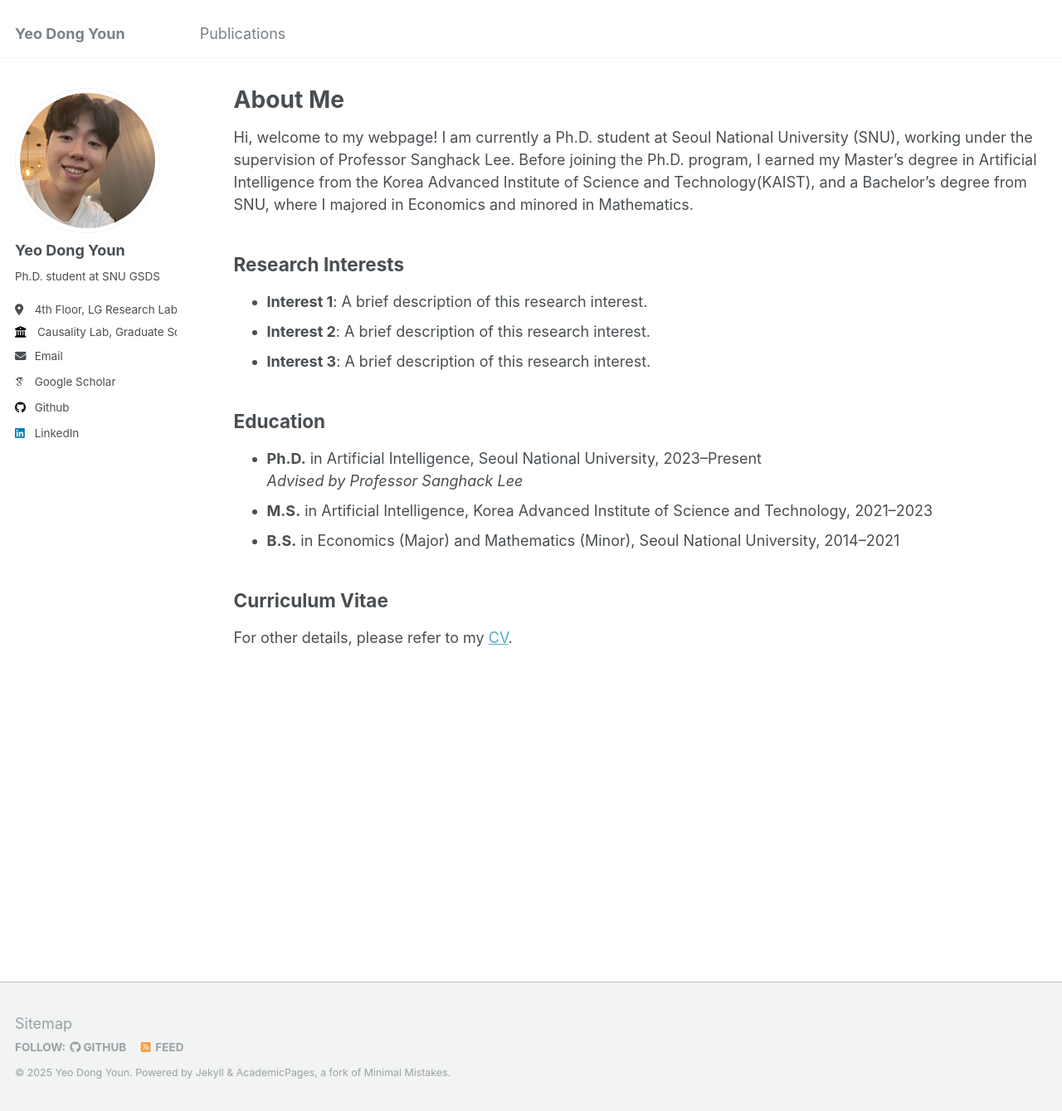
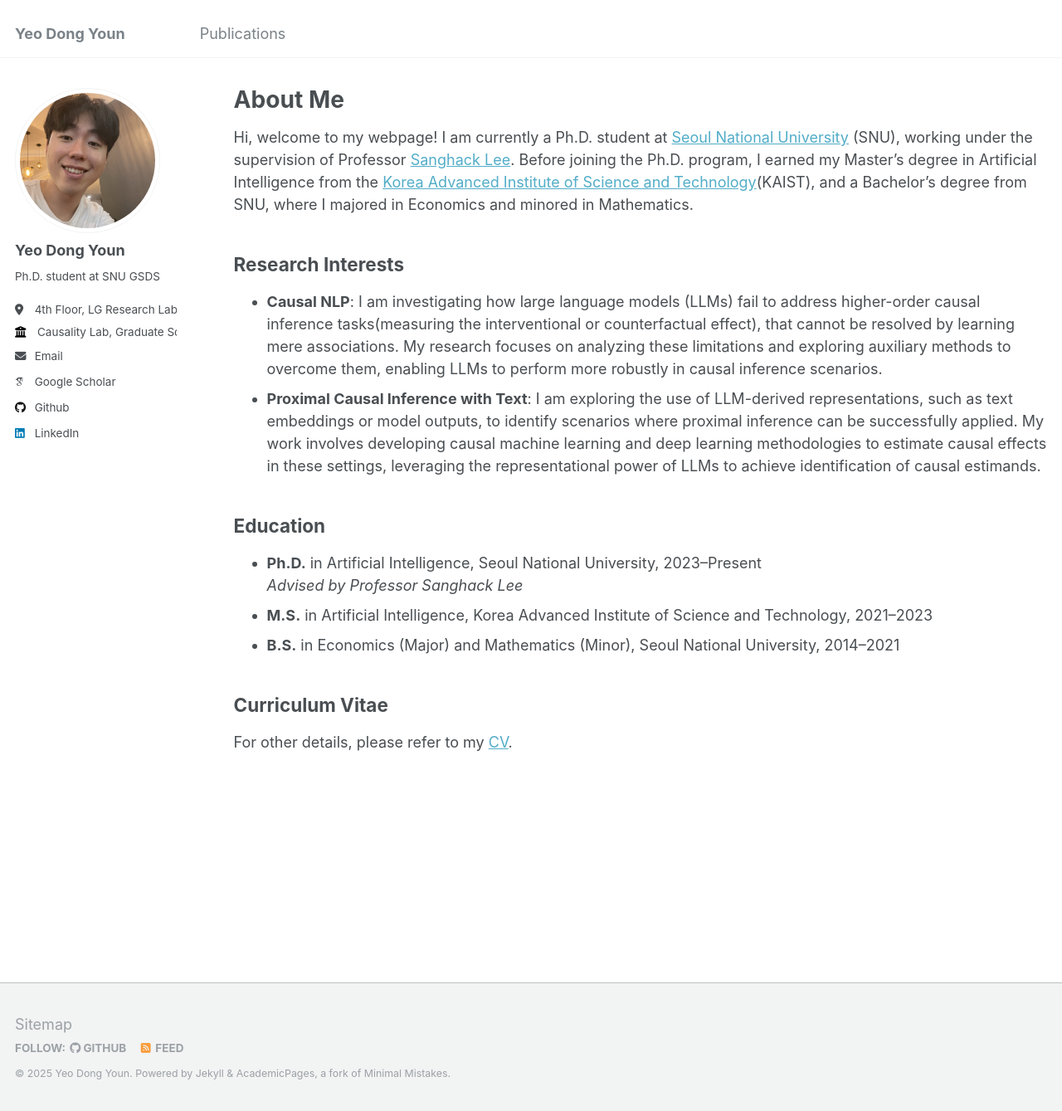
Before and after one commit to YeodongYoun1995/YeoDongYoun1995.github.io, a Jekyll site: the page built from _pages/about.md, in a window 1280 px wide and 1339 px high. Shown: the whole window at 83% size. Built offline with Jekyll 4.4.1, drawn with Linux system fonts in a browser that asks for light colours; some web fonts are replaced.

Commit message:
Update about.md

```diff
--- a/_pages/about.md
+++ b/_pages/about.md
@@ -7,12 +7,11 @@ redirect_from:
   - /about/
   - /about.html
 ---
-Hi, welcome to my webpage! I am currently a Ph.D. student at Seoul National University (SNU), working under the supervision of Professor Sanghack Lee. Before joining the Ph.D. program, I earned my Master’s degree in Artificial Intelligence from the Korea Advanced Institute of Science and Technology(KAIST), and a Bachelor’s degree from SNU, where I majored in Economics and minored in Mathematics.
+Hi, welcome to my webpage! I am currently a Ph.D. student at [Seoul National University](https://gsds.snu.ac.kr) (SNU), working under the supervision of Professor [Sanghack Lee](https://sanghacklee.me). Before joining the Ph.D. program, I earned my Master’s degree in Artificial Intelligence from the [Korea Advanced Institute of Science and Technology](https://gsai.kaist.ac.kr)(KAIST), and a Bachelor’s degree from SNU, where I majored in Economics and minored in Mathematics.
 
 ## Research Interests
-- **Interest 1**: A brief description of this research interest.
-- **Interest 2**: A brief description of this research interest.
-- **Interest 3**: A brief description of this research interest.
+- **Causal NLP**: I am investigating how large language models (LLMs) fail to address higher-order causal inference tasks(measuring the interventional or counterfactual effect), that cannot be resolved by learning mere associations. My research focuses on analyzing these limitations and exploring auxiliary methods to overcome them, enabling LLMs to perform more robustly in causal inference scenarios.
+- **Proximal Causal Inference with Text**: I am exploring the use of LLM-derived representations, such as text embeddings or model outputs, to identify scenarios where proximal inference can be successfully applied. My work involves developing causal machine learning and deep learning methodologies to estimate causal effects in these settings, leveraging the representational power of LLMs to achieve identification of causal estimands.
 
 ## Education
 - **Ph.D.** in Artificial Intelligence, Seoul National University, 2023–Present
@@ -21,4 +20,4 @@ Hi, welcome to my webpage! I am currently a Ph.D. student at Seoul National Univ
 - **B.S.** in Economics (Major) and Mathematics (Minor), Seoul National University, 2014–2021
 
 ## Curriculum Vitae
-For other details, please refer to my [CV](https://docs.google.com/document/d/1MH-n2er49mXMHSGexMN9E3SOg2TuPX3m/edit?usp=sharing&ouid=101519602718106652371&rtpof=true&sd=true).
+For other details, please refer to my [CV](https://drive.google.com/file/d/1KH4DONwvoyKUdubaKIM2Zpkm9x_S3iJE/view?usp=sharing).
```
